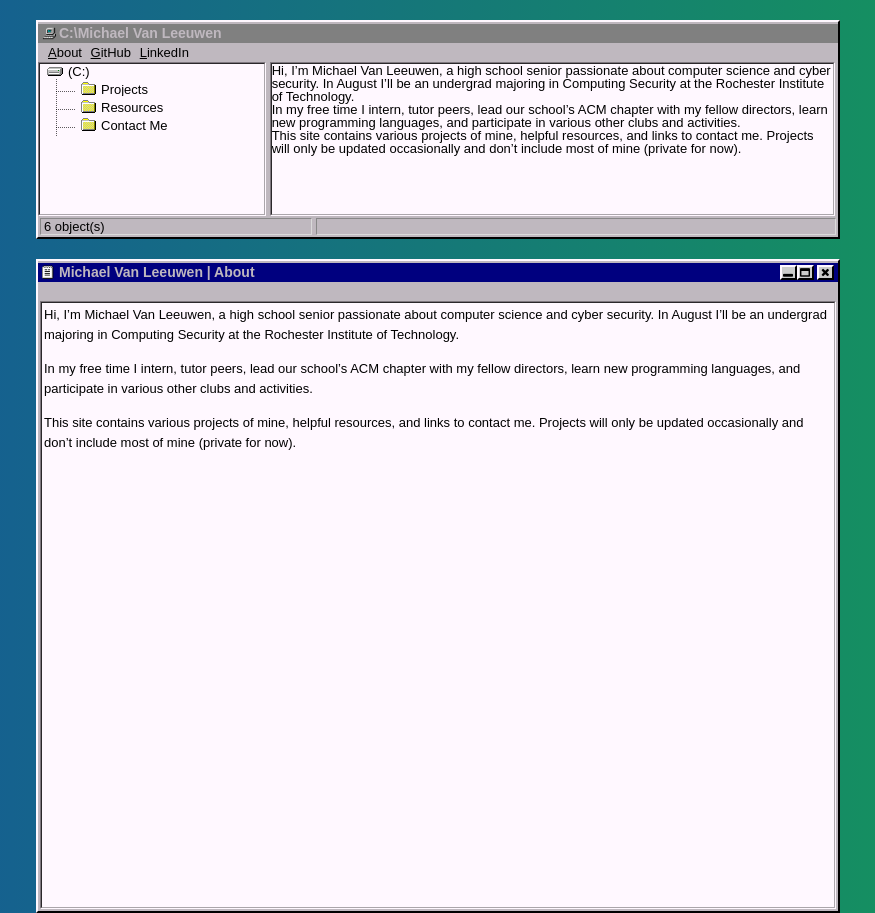
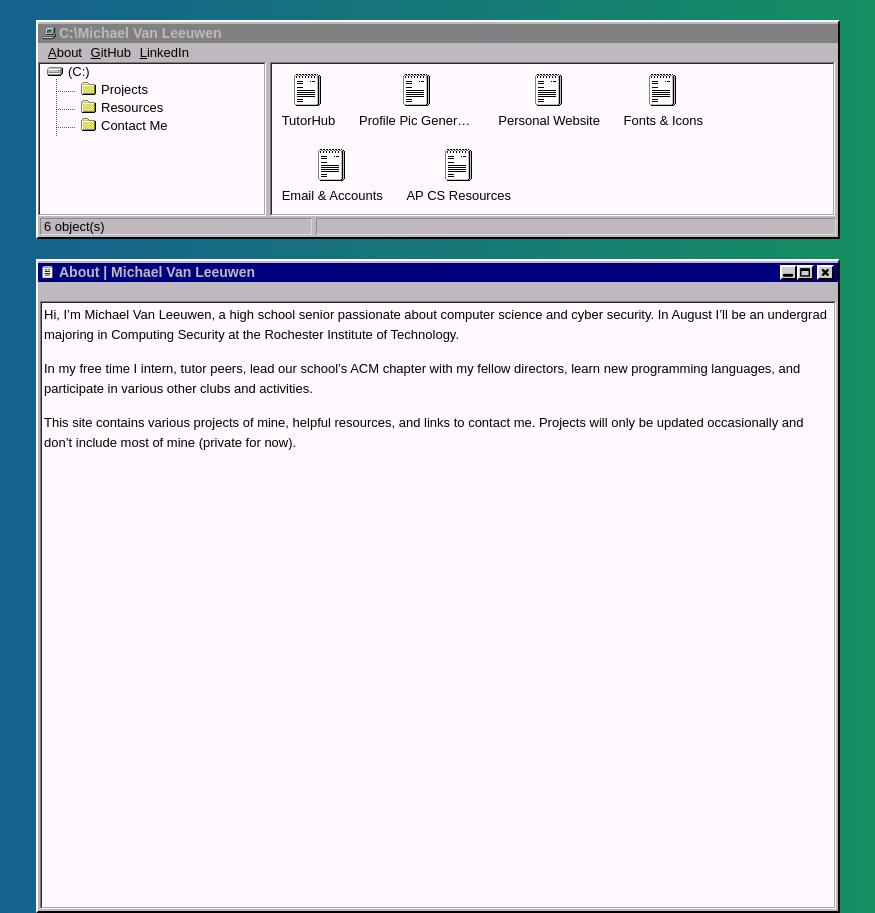
Before and after one commit to MJVL/mjvl.github.io-legacy-v2, a Jekyll site: the page built from me/index.md, in a window 1280 px wide. Shown: the whole page, without its empty margins (202-1077 px from the left). Built offline with Jekyll 4.4.1, drawn with Linux system fonts in a browser that asks for light colours.

Commit message:
Reverse name/page order

```diff
--- a/_layouts/default.html
+++ b/_layouts/default.html
@@ -7,7 +7,7 @@
 	<meta name="description" content="Hi, I’m Michael Van Leeuwen, a high school senior passionate about computer science and cyber security. In August I’ll be an undergrad majoring in Computing Security at the Rochester Institute of Technology. View my projects and other information here.>
 	<meta name="viewport" content="width=device-width, initial-scale=1, user-scalable=no">
 	<link rel="stylesheet" href="/assets/css/atom-one-light.css">
-    {% if page.title or page.title == 'Michael Van Leeuwen | About' %}
+    {% if page.title or page.title == 'About | Michael Van Leeuwen' %}
         <title>{{ page.title }}</title>
 		<link rel="stylesheet" type="text/css" href="/assets/css/002.css">
     {% else %}
@@ -49,7 +49,7 @@
 		</div>
 		<div class="post_list">
 			{% unless page.date%}
-				{% if page.title == 'About' or page.title == '404...' %}
+				{% if page.title == 'About | Michael Van Leeuwen' or page.title == '404...' %}
 					<ul>
 						{% for post in site.posts %}
 						<li><a href="{{  post.url }}" title="{{ post.title }}"><img src="/assets/img/file.ico" title="{{ post.title }}" />{{ post.title }}</a></li>
--- a/_layouts/tag.html
+++ b/_layouts/tag.html
@@ -3,6 +3,6 @@
 ---
 <ul>
 	{% for post in site.tags[page.tag] %}
-		<li><a href="{{  post.url }}" title="{{ post.title + "Michael Van Leeuwen | " }}"><img src="/assets/img/file.ico" title="{{ post.title }}" />{{ post.title }}</a></li>
+		<li><a href="{{  post.url }}" title="{{ "Michael Van Leeuwen | " + post.title }}"><img src="/assets/img/file.ico" title="{{ post.title }}" />{{ post.title }}</a></li>
 	{% endfor %}
 </ul>
--- a/me/index.md
+++ b/me/index.md
@@ -1,6 +1,6 @@
 ---
 layout: me
-title: Michael Van Leeuwen | About
+title: About | Michael Van Leeuwen
 ---
 
 Hi, I’m Michael Van Leeuwen, a high school senior passionate about computer science and cyber security. In August I’ll be an undergrad majoring in Computing Security at the Rochester Institute of Technology.
```
